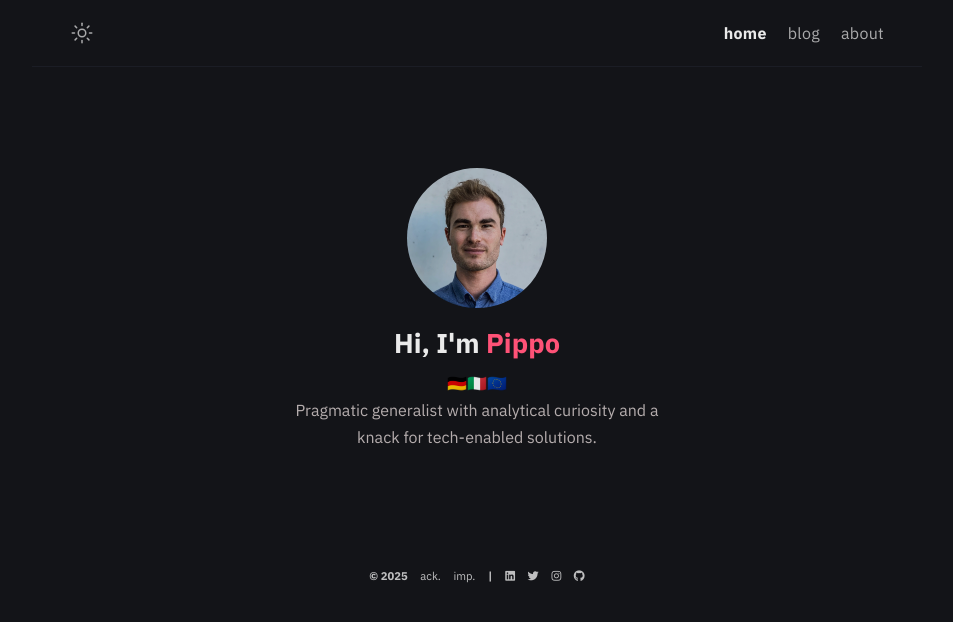
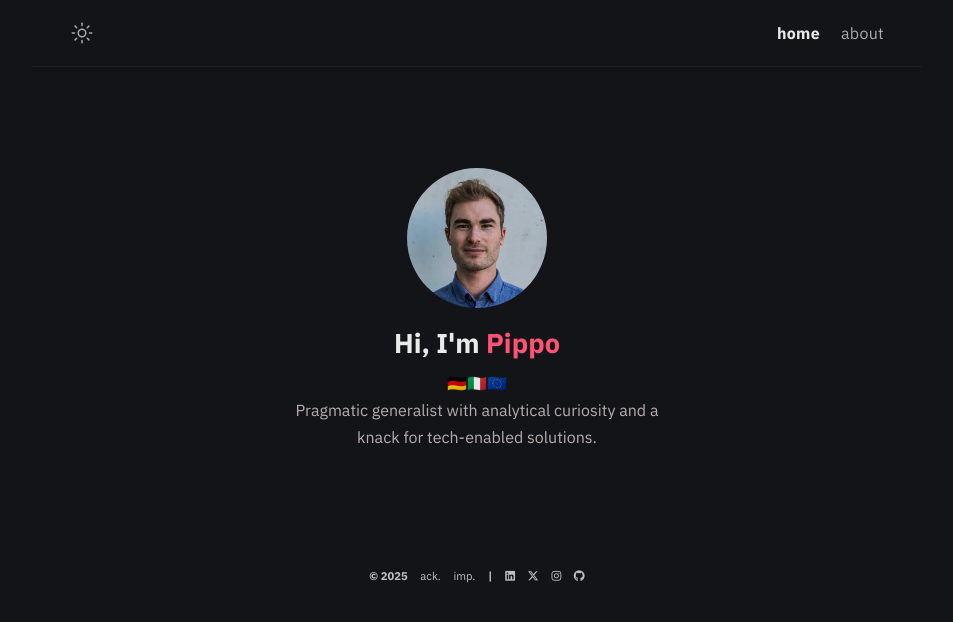
Before and after one commit to pippowie/pippowie.github.io, a Jekyll site: the page built from index.md, in a window 1280 px wide. Shown: the top 622 px of the page, without its empty margins (163-1116 px from the left). Built offline with Jekyll 4.4.1, drawn with Linux system fonts in a browser that asks for light colours.

Commit message:
refactor: update social icons and improve blog link visibility logic

```diff
--- a/_includes/footer.html
+++ b/_includes/footer.html
@@ -3,20 +3,13 @@
   <a class="footer_item" href="/thanks">ack.</a>
   <a class="footer_item" href="/imprint">imp.</a>
   <span class="footer_item">  |  </span>
-  <a class="footer_item social" href="https://www.linkedin.com/in/philipp-wiedemann/" target="_blank" aria-label="Linkedin"><i class="fab fa-linkedin"></i></a>
-  <a class="footer_item social" href="https://twitter.com/pippowie" target="_blank" aria-label="Twitter"><i class="fab fa-twitter"></i></a>
-  <a class="footer_item social" href="https://www.instagram.com/pippowie" target="_blank" aria-label="Instagram"><i class="fab fa-instagram"></i></a>
-  <a class="footer_item social" href="https://github.com/pippowie" target="_blank" aria-label="GitHub"><i class="fab fa-github"></i></a>
+  <a class="footer_item social" href="https://www.linkedin.com/in/philipp-wiedemann/" target="_blank" aria-label="Linkedin"><i class="fa-brands fa-linkedin"></i></a>
+  <a class="footer_item social" href="https://twitter.com/pippowie" target="_blank" aria-label="X"><i class="fa-brands fa-x-twitter"></i></a>
+  <a class="footer_item social" href="https://www.instagram.com/pippowie" target="_blank" aria-label="Instagram"><i class="fa-brands fa-instagram"></i></a>
+  <a class="footer_item social" href="https://github.com/pippowie" target="_blank" aria-label="GitHub"><i class="fa-brands fa-github"></i></a>
 </footer>
 <script src="/assets/js/main.js" defer="defer"></script>
 
-{%- if page.google_analytics -%}
-  <script src="/assets/js/galite.js"></script>
-  <script>
-    var galite = galite || {};
-    galite.UA = "{{ site.google_analytics }}";
-  </script>
-{%- endif -%}
 {%- if page.url == '/archive/' -%}
   <script src="/assets/js/search.min.js"></script>
   <script>
--- a/_includes/navbar.html
+++ b/_includes/navbar.html
@@ -165,6 +165,7 @@
         {%- assign menus = site.data.menus -%}
         {%- if menus %}
           {%- for menu in menus -%}
+            {%- unless menu.title == "blog" and site.posts.size == 0 -%}
               {%- if url == menu.url -%}
                 <a class="menu-link active" href="{{ menu.url }}">{{ menu.title }}</a>
               {%- else -%}
@@ -180,6 +181,7 @@
                   <a class="menu-link" href="{{ menu.url }}">{{ menu.title }}</a>
                 {%- endif -%}
               {%- endif -%}
+            {%- endunless -%}
           {%- endfor -%}
         {%- else -%}
           <a class="menu-link {% if url == '/' %}active{% endif %}" href="/">home</a>
```
Lines whose indentation alone changed are shown as unchanged.
